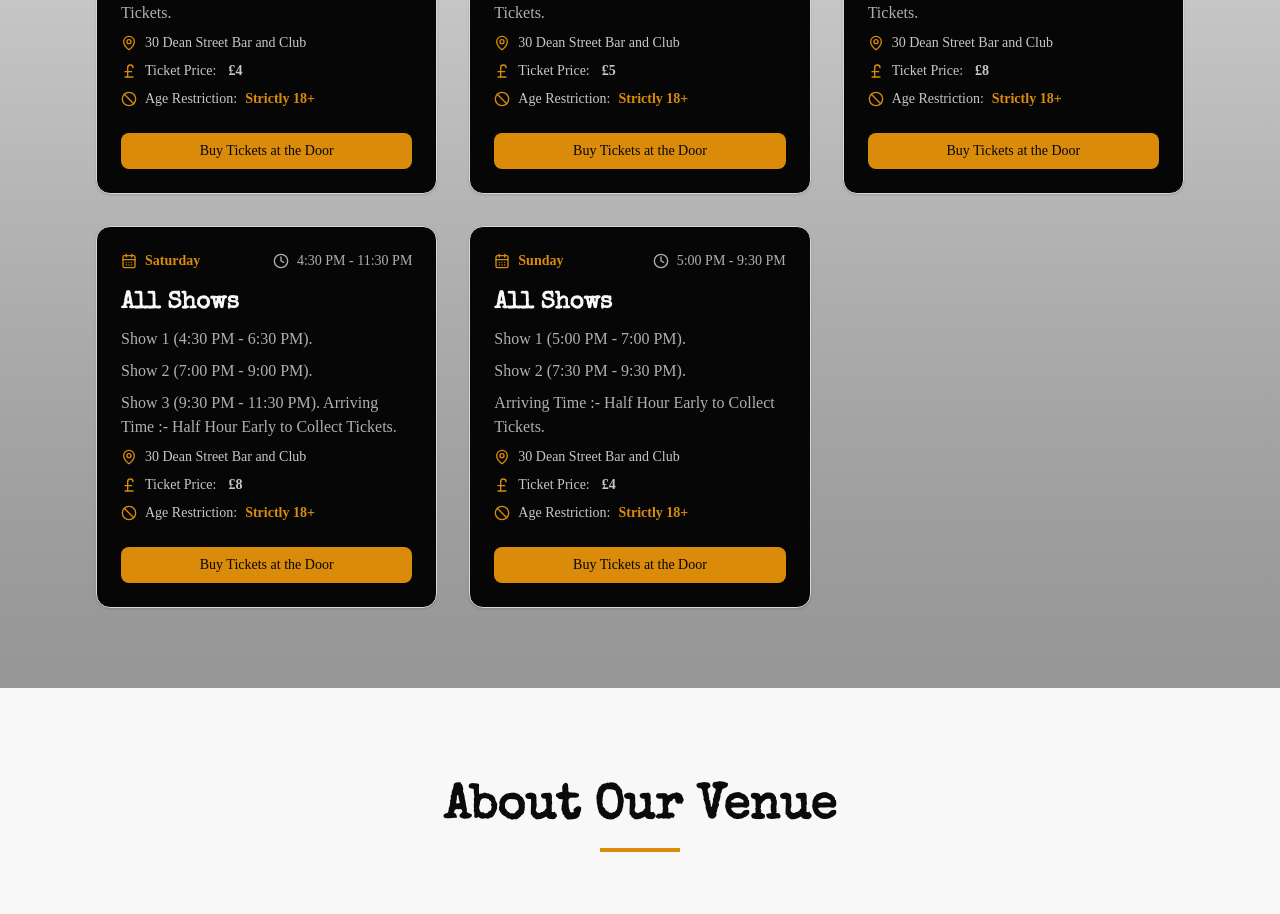
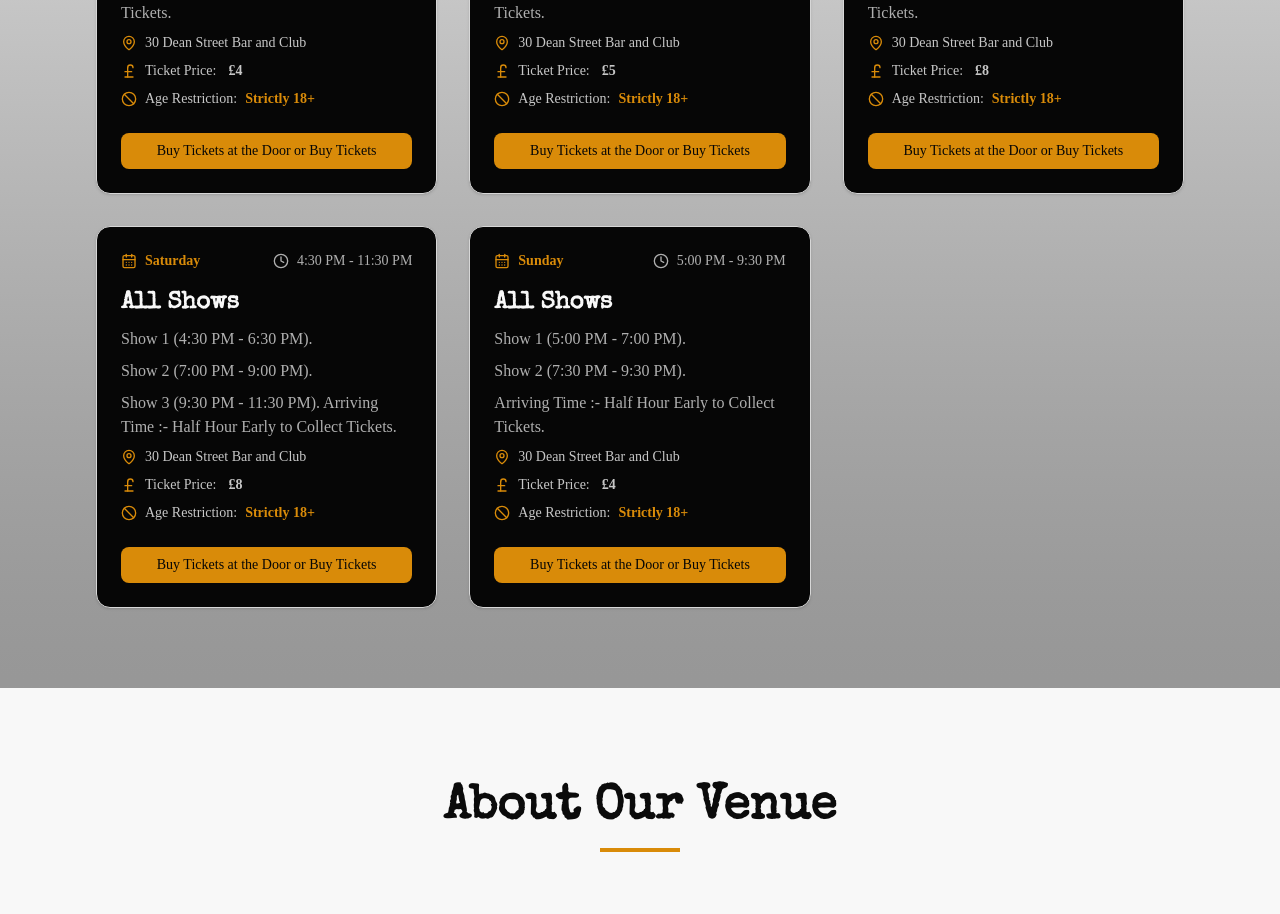
Before and after one commit to maurya-ayush/soho-comedy-house, a React (Vite) app: page / in a window 1280 px wide. Shown: the part 2260-3174 px from the top of the page. Built offline with nearby package versions, Linux system fonts and the light colour scheme; no server answers.

Commit message:
Updated the Buttons.

```diff
--- a/src/components/show-details-section.tsx
+++ b/src/components/show-details-section.tsx
@@ -260,7 +260,7 @@ export default function ShowDetailsSection() {
                                 ? "Show Ended"
                                 : show.seatsRemaining === 0
                                     ? "Sold Out"
-                                    : "Buy Tickets"}
+                                    : "Reserve a Seat"}
                         </Button>
                     </div>
 
--- a/src/components/shows.tsx
+++ b/src/components/shows.tsx
@@ -132,7 +132,7 @@ export default function Shows() {
                         <Button
                             className="w-full bg-primary text-primary-foreground hover:bg-primary/90 transition-all"
                             >
-                            Buy Tickets at the Door
+                            Buy Tickets at the Door or Buy Tickets
                         </Button>
                     </Link>
                 </div>
```
